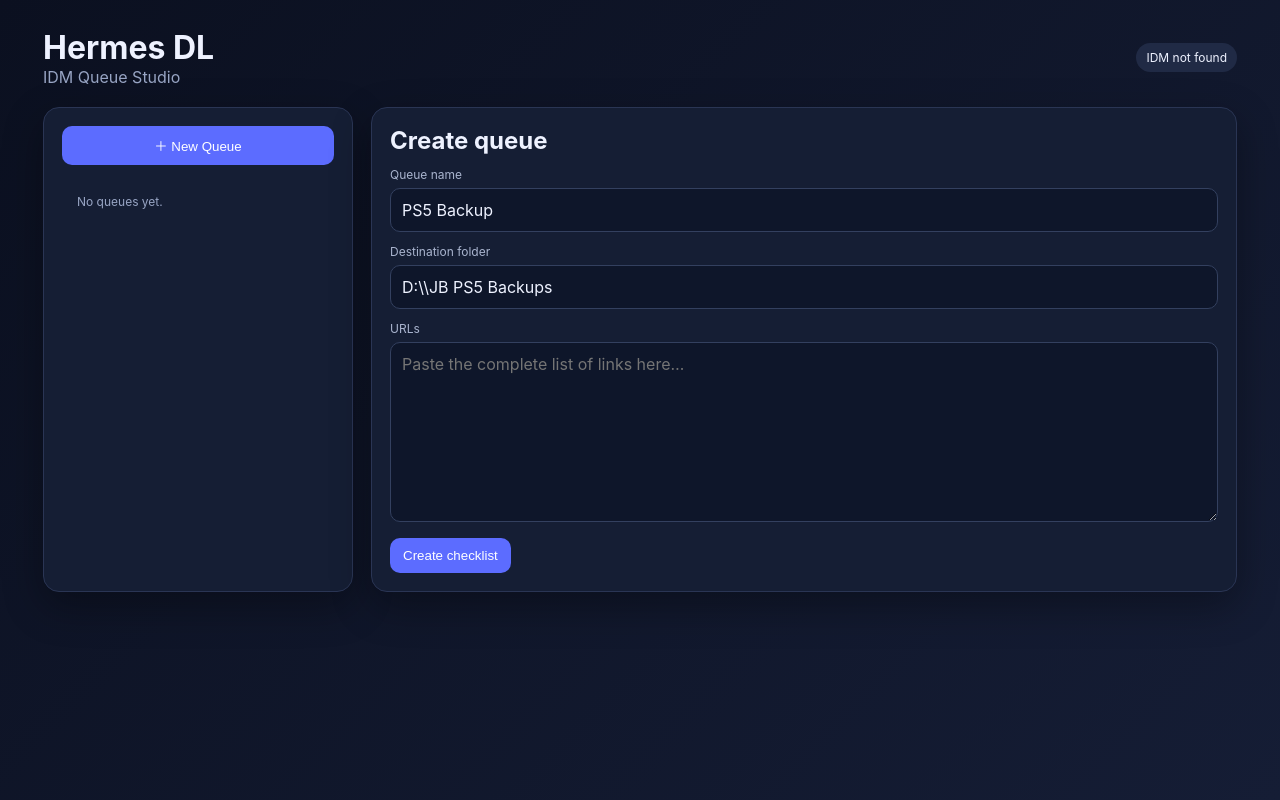
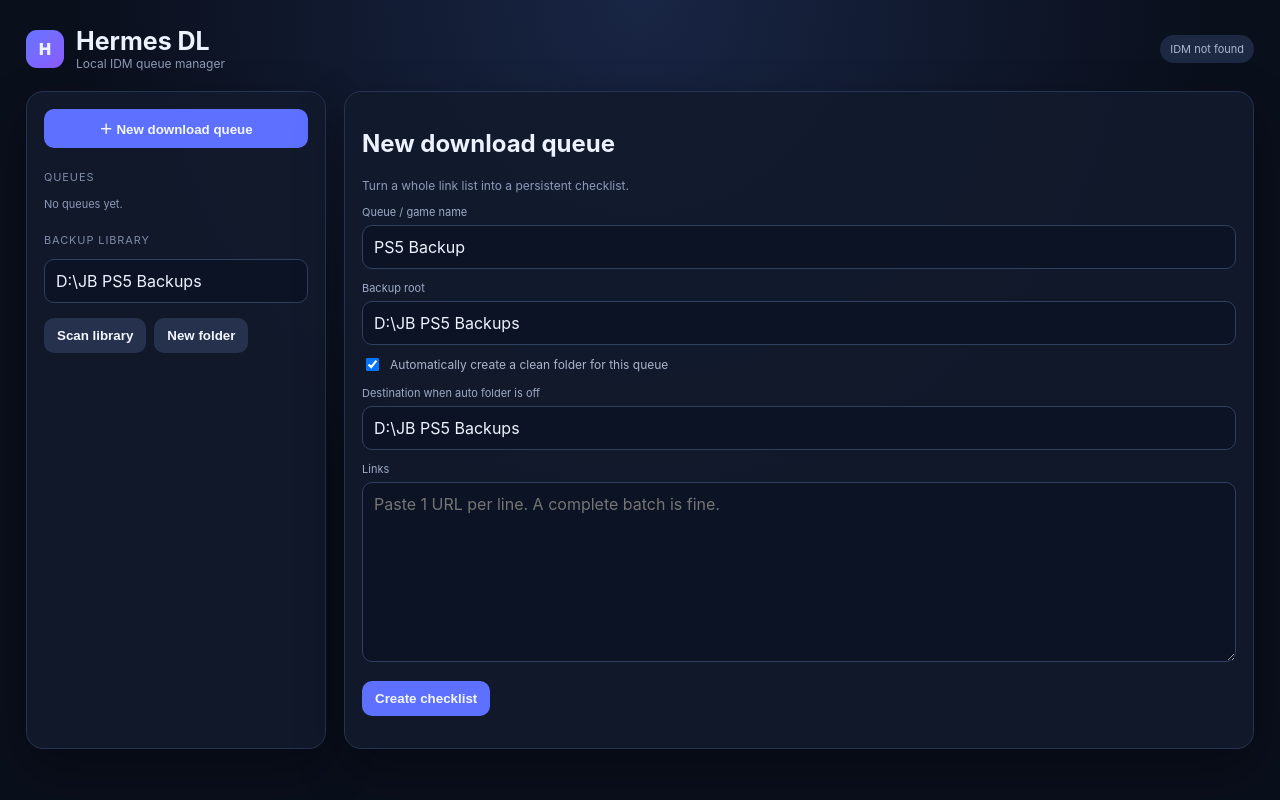
Before and after one commit to omaryazghi98-code/hermes-dl, a Flask app: page / in a window 1280 px wide. Run offline with Flask 3, Linux system fonts and the light colour scheme.

Commit message:
feat: add PS5 backup library and IDM queue UI
* feat: add PS5 backup library scanning and auto folders

* feat: add Hermes DL checklist and library UI

```diff
--- a/app.py
+++ b/app.py
@@ -215,6 +215,67 @@
     return render_template("index.html")
 
 
+
+def safe_folder_name(name: str) -> str:
+    name = re.sub(r'[<>:"/\\\\|?*]+', " ", (name or "").strip())
+    name = re.sub(r"\\s+", " ", name).strip().strip(".")
+    return name[:120] or "Untitled Download"
+
+
+def scan_library(root: str):
+    if not root:
+        raise ValueError("Root folder is required")
+    base = Path(root).expanduser()
+    if not base.exists():
+        return {"root": str(base), "folders": [], "sets": []}
+
+    folders = []
+    sets = {}
+    try:
+        for child in base.iterdir():
+            if child.is_dir():
+                folders.append({"name": child.name, "path": str(child)})
+    except OSError:
+        pass
+
+    locations = [base] + [Path(x["path"]) for x in folders]
+    for folder in locations:
+        try:
+            for f in folder.iterdir():
+                if not f.is_file():
+                    continue
+                m = PART_RE.search(f.name)
+                if not m:
+                    continue
+                prefix = f.name[:m.start()]
+                key = f"{folder.resolve()}::{prefix}"
+                entry = sets.setdefault(key, {
+                    "folder": str(folder),
+                    "name": prefix.rstrip(". -_") or folder.name,
+                    "parts": [],
+                    "count": 0,
+                    "total_bytes": 0,
+                })
+                entry["parts"].append(f.name)
+                entry["count"] += 1
+                try:
+                    entry["total_bytes"] += f.stat().st_size
+                except OSError:
+                    pass
+        except OSError:
+            continue
+
+    for entry in sets.values():
+        entry["parts"].sort(key=lambda n: (
+            part_number(n) if part_number(n) is not None else 999999, n.lower()
+        ))
+    return {
+        "root": str(base),
+        "folders": sorted(folders, key=lambda x: x["name"].lower()),
+        "sets": list(sets.values())
+    }
+
+
 @app.get("/api/config")
 def config():
     return jsonify({
@@ -224,11 +285,40 @@
     })
 
 
+
+@app.get("/api/library/scan")
+def library_scan():
+    root = (request.args.get("root") or "").strip()
+    try:
+        return jsonify(scan_library(root))
+    except Exception as e:
+        return jsonify({"error": str(e)}), 400
+
+
+@app.post("/api/library/folder")
+def library_folder():
+    data = request.get_json(force=True) or {}
+    root = (data.get("root") or "").strip()
+    name = safe_folder_name(data.get("name") or "")
+    if not root:
+        return jsonify({"error": "Root folder is required"}), 400
+    target = Path(root).expanduser() / name
+    try:
+        target.mkdir(parents=True, exist_ok=True)
+        return jsonify({"ok": True, "path": str(target)})
+    except Exception as e:
+        return jsonify({"error": str(e)}), 400
+
+
 @app.post("/api/projects")
 def create_project():
     data = request.get_json(force=True) or {}
     name = (data.get("name") or "Untitled Queue").strip()
     folder = (data.get("folder") or "").strip()
+    if data.get("auto_folder"):
+        root = (data.get("root") or r"D:\JB PS5 Backups").strip()
+        folder = str(Path(root).expanduser() / safe_folder_name(name))
+        Path(folder).mkdir(parents=True, exist_ok=True)
     links = normalize_links(data.get("links") or "")
     if not links:
         return jsonify({"error": "No URLs found."}), 400
--- a/templates/index.html
+++ b/templates/index.html
@@ -1,44 +1,87 @@
 <!doctype html>
-<html><head><meta charset="utf-8"><meta name="viewport" content="width=device-width,initial-scale=1"><title>Hermes DL</title>
+<html lang="en">
+<head>
+<meta charset="utf-8">
+<meta name="viewport" content="width=device-width, initial-scale=1">
+<title>Hermes DL</title>
 <style>
-:root{font-family:Inter,Segoe UI,Arial,sans-serif;background:#0b1020;color:#eef2ff}*{box-sizing:border-box}
-body{margin:0;background:linear-gradient(135deg,#0b1020,#151d35);min-height:100vh}.wrap{max-width:1250px;margin:auto;padding:28px}
-.top{display:flex;justify-content:space-between;align-items:center;margin-bottom:20px}h1,h2{margin:0}.muted{color:#98a5c4}
-.grid{display:grid;grid-template-columns:310px 1fr;gap:18px}.card{background:#151e34;border:1px solid #2a3554;border-radius:16px;padding:18px;box-shadow:0 14px 40px #0005}
-input,textarea{width:100%;padding:11px;border:1px solid #33405f;border-radius:10px;background:#0e162a;color:#eef2ff;font:inherit}textarea{min-height:180px}
-label{display:block;font-size:12px;color:#aab5cf;margin:12px 0 6px}.btn{border:0;border-radius:10px;padding:10px 13px;background:#293653;color:#fff;cursor:pointer}.primary{background:#5c6cff}.good{background:#20895b}.warn{background:#a75f20}
-.row{display:flex;gap:8px;flex-wrap:wrap}.pill{padding:7px 10px;background:#202a45;border-radius:999px;font-size:12px}.project{padding:11px;border-radius:10px;display:flex;justify-content:space-between;cursor:pointer}.project:hover,.project.active{background:#202a45}
-.bar{height:7px;background:#0a1020;border-radius:9px;overflow:hidden}.bar i{display:block;height:100%;background:#6977ff}.stats{display:flex;gap:8px;flex-wrap:wrap;margin:14px 0}
-table{width:100%;border-collapse:collapse}.item td{padding:12px 8px;border-bottom:1px solid #27314d}.file{font-weight:650}.small{font-size:12px}.status{font-size:12px}.complete{color:#64dfa0}.queued{color:#f5cc61}.ready{color:#8fa5ff}.partial,.missing{color:#ffb06e}.error{color:#ff7186}
-.toast{position:fixed;right:18px;bottom:18px;background:#202b47;border:1px solid #354366;padding:12px 15px;border-radius:10px;display:none}
-@media(max-width:800px){.grid{grid-template-columns:1fr}}
-</style></head>
-<body><div class="wrap">
-<div class="top"><div><h1>Hermes DL</h1><div class="muted">IDM Queue Studio</div></div><div id="idm" class="pill">Checking…</div></div>
-<div class="grid"><aside class="card"><button class="btn primary" style="width:100%" onclick="newQueue()">＋ New Queue</button><div id="projects" style="margin-top:14px"></div></aside>
-<main class="card"><div id="editor"></div></main></div></div><div id="toast" class="toast"></div>
+:root{font-family:Inter,Segoe UI,system-ui,sans-serif;background:#0a0f1c;color:#edf2ff}
+*{box-sizing:border-box}body{margin:0;min-height:100vh;background:radial-gradient(circle at top,#182544 0,#0a0f1c 55%)}
+.app{max-width:1280px;margin:auto;padding:26px}.top{display:flex;justify-content:space-between;align-items:center;margin-bottom:20px}
+.brand{display:flex;gap:12px;align-items:center}.logo{width:38px;height:38px;border-radius:11px;background:linear-gradient(135deg,#6675ff,#8c5cff);display:grid;place-items:center;font-weight:900}
+h1{font-size:25px;margin:0}.sub{font-size:12px;color:#8e9ab8}.grid{display:grid;grid-template-columns:300px 1fr;gap:18px}
+.card{background:#121a2cdd;border:1px solid #273451;border-radius:17px;padding:17px;box-shadow:0 20px 50px #0005}
+.btn{border:0;border-radius:10px;padding:10px 13px;background:#25314d;color:#f4f7ff;cursor:pointer;font-weight:650}.btn:hover{filter:brightness(1.12)}.primary{background:#5d70ff}.good{background:#1e8b5a}.warn{background:#9e5d24}
+.field{margin-top:12px}.field label{display:block;font-size:11px;color:#9eabc7;margin-bottom:6px}
+input,textarea{width:100%;border:1px solid #30405f;background:#0c1324;color:#eef3ff;border-radius:10px;padding:11px;font:inherit}textarea{min-height:180px;resize:vertical}
+label{font-size:11px;color:#9eabc7}.projects{margin-top:13px}.project{padding:11px;border-radius:10px;display:flex;justify-content:space-between;gap:8px;cursor:pointer}.project:hover,.project.active{background:#1e2942}
+.pill{padding:7px 10px;border-radius:999px;background:#1d2842;font-size:11px;color:#aab7d3}.stats{display:flex;gap:7px;flex-wrap:wrap;margin:14px 0}
+.bar{height:7px;background:#090f1b;border-radius:99px;overflow:hidden}.bar i{display:block;height:100%;background:#7080ff}
+.toolbar{display:flex;gap:8px;flex-wrap:wrap;margin:15px 0}.item td{border-bottom:1px solid #232e48;padding:11px 8px}table{width:100%;border-collapse:collapse}
+.file{font-weight:700}.small{font-size:11px;color:#8e9ab8}.status{font-size:11px;text-transform:capitalize}.complete{color:#61e19e}.queued{color:#f5d067}.ready{color:#8da0ff}.missing,.partial{color:#ffaf72}.error{color:#ff778a}
+.check{width:17px;height:17px}.section-title{font-size:11px;letter-spacing:.08em;text-transform:uppercase;color:#7f8baa;margin:22px 0 9px}
+.empty{text-align:center;padding:60px 15px;color:#8390ad}.toast{position:fixed;right:18px;bottom:18px;background:#1d2943;border:1px solid #354366;border-radius:11px;padding:12px 14px;display:none}
+.switch{display:flex;align-items:center;gap:8px;font-size:12px;color:#aab5cd;margin-top:10px}.switch input{width:auto}
+.library-set{padding:9px;border:1px solid #273451;border-radius:10px;margin-top:7px}
+@media(max-width:850px){.grid{grid-template-columns:1fr}.app{padding:15px}}
+</style>
+</head>
+<body>
+<div class="app">
+  <div class="top">
+    <div class="brand"><div class="logo">H</div><div><h1>Hermes DL</h1><div class="sub">Local IDM queue manager</div></div></div>
+    <div id="idm" class="pill">Checking IDM…</div>
+  </div>
+  <div class="grid">
+    <aside class="card">
+      <button class="btn primary" style="width:100%" onclick="newQueue()">＋ New download queue</button>
+      <div class="section-title">Queues</div>
+      <div id="projects" class="projects"></div>
+      <div class="section-title">Backup library</div>
+      <div class="field"><input id="libraryRoot" value="D:\JB PS5 Backups"></div>
+      <div class="toolbar"><button class="btn" onclick="scanLibrary()">Scan library</button><button class="btn" onclick="createLibraryFolder()">New folder</button></div>
+      <div id="library" class="small"></div>
+    </aside>
+    <main class="card"><div id="editor"></div></main>
+  </div>
+</div>
+<div id="toast" class="toast"></div>
 <script>
 let projects={},current=null;
-const $=x=>document.getElementById(x);
+const $=id=>document.getElementById(id);
 const esc=x=>String(x??'').replace(/[&<>"]/g,c=>({'&':'&amp;','<':'&lt;','>':'&gt;','"':'&quot;'}[c]));
-async function api(u,o={}){const r=await fetch(u,{headers:{'Content-Type':'application/json'},...o});const d=await r.json();if(!r.ok)throw Error(d.error||'Request failed');return d}
-function toast(s){$('toast').textContent=s;$('toast').style.display='block';setTimeout(()=>{$('toast').style.display='none'},2500)}
-function newQueue(){current=null;renderEditor({name:'New Queue',folder:'D:\\\\JB PS5 Backups',items:[]},true)}
-function renderProjects(){$('projects').innerHTML=Object.values(projects).sort((a,b)=>(b.created||0)-(a.created||0)).map(p=>{let d=p.items.filter(x=>x.status==='complete').length;let pc=p.items.length?Math.round(d/p.items.length*100):0;return '<div class="project '+(current&&current.id===p.id?'active':'')+'" onclick="loadProject(\''+p.id+'\')"><div><b>'+esc(p.name)+'</b><div class="small muted">'+p.items.length+' files</div></div><div class="small">'+pc+'%</div></div>'}).join('')||'<div class="small muted" style="padding:15px">No queues yet.</div>'}
-function renderEditor(p,isNew){if(isNew){$('editor').innerHTML='<h2>Create queue</h2><label>Queue name</label><input id="name" value="PS5 Backup"><label>Destination folder</label><input id="folder" value="D:\\\\JB PS5 Backups"><label>URLs</label><textarea id="links" placeholder="Paste the complete list of links here…"></textarea><div class="row" style="margin-top:12px"><button class="btn primary" onclick="createQueue()">Create checklist</button></div>';return}
-let done=p.items.filter(x=>x.status==='complete').length,total=p.items.length,pct=total?Math.round(done/total*100):0;
-let rows=p.items.map(x=>'<tr class="item"><td><input type="checkbox" class="check" data-id="'+x.id+'" '+(x.status==='complete'?'disabled':'')+'></td><td><div class="file">'+esc(x.filename)+'</div><div class="small muted">'+(x.part?'Part '+x.part+' · ':'')+esc(x.message||'')+'</div></td><td class="status '+esc(x.status)+'">'+esc(x.status)+'</td><td class="small muted">'+(x.remote_size?fmt(x.remote_size):'')+'</td></tr>').join('');
-$('editor').innerHTML='<div class="top"><div><h2>'+esc(p.name)+'</h2><div class="small muted">'+esc(p.folder||'No folder')+'</div></div><div class="row"><button class="btn" onclick="scan()">↻ Scan</button><button class="btn" onclick="openFolder()">Open folder</button></div></div><div class="stats"><span class="pill">'+done+'/'+total+' complete</span><span class="pill">'+p.items.filter(x=>x.status==='queued').length+' queued</span><span class="pill">'+p.items.filter(x=>x.status==='missing'||x.status==='partial').length+' need download</span></div><div class="bar"><i style="width:'+pct+'%"></i></div><div class="row" style="margin:16px 0"><button class="btn primary" onclick="resolveMissing()">Resolve missing</button><button class="btn good" onclick="queueReady()">Queue selected / missing</button><button class="btn warn" onclick="startQueue()">▶ Start IDM queue</button><button class="btn" onclick="deleteQueue()">Delete</button></div><div style="overflow:auto"><table><tbody>'+rows+'</tbody></table></div>'}
-function fmt(n){let u=['B','KB','MB','GB','TB'],i=0;while(n>=1024&&i<4){n/=1024;i++}return n.toFixed(i?1:0)+' '+u[i]}
-function ids(){return [...document.querySelectorAll('.check:checked')].map(x=>x.dataset.id)}
-async function init(){let c=await api('/api/config');projects=c.projects||{};$('idm').textContent=c.idm?'IDM detected':'IDM not found';renderProjects();let a=Object.values(projects)[0];a?loadProject(a.id):renderEditor({},true)}
-async function createQueue(){try{let p=await api('/api/projects',{method:'POST',body:JSON.stringify({name:$('name').value,folder:$('folder').value,links:$('links').value})});projects[p.id]=p;await loadProject(p.id);toast('Checklist created')}catch(e){toast(e.message)}}
-async function loadProject(id){current=await api('/api/projects/'+id);renderProjects();renderEditor(current,false)}
-async function scan(){try{current=await api('/api/projects/'+current.id+'/scan',{method:'POST'});projects[current.id]=current;renderProjects();renderEditor(current,false)}catch(e){toast(e.message)}}
-async function resolveMissing(){try{let selected=ids();current=await api('/api/projects/'+current.id+'/resolve',{method:'POST',body:JSON.stringify({ids:selected,mode:'auto'})});projects[current.id]=current;renderEditor(current,false);toast('Resolution finished')}catch(e){toast(e.message)}}
-async function queueReady(){try{let selected=ids();let d=await api('/api/projects/'+current.id+'/queue',{method:'POST',body:JSON.stringify({ids:selected})});current=d.project;projects[current.id]=current;renderEditor(current,false);toast('Added to IDM')}catch(e){toast(e.message)}}
+async function api(url,opt={}){const r=await fetch(url,{headers:{'Content-Type':'application/json'},...opt});const d=await r.json();if(!r.ok)throw Error(d.error||'Request failed');return d}
+function toast(s){$('toast').textContent=s;$('toast').style.display='block';setTimeout(()=>{$('toast').style.display='none'},2600)}
+function newQueue(){current=null;renderEditor(true);renderProjects()}
+function renderProjects(){$('projects').innerHTML=Object.values(projects).sort((a,b)=>(b.created||0)-(a.created||0)).map(p=>{const d=p.items.filter(x=>x.status==='complete').length,pc=p.items.length?Math.round(d/p.items.length*100):0;return '<div class="project '+(current&&current.id===p.id?'active':'')+'" onclick="loadProject(\''+p.id+'\')"><div><b>'+esc(p.name)+'</b><div class="small">'+p.items.length+' parts</div></div><span class="small">'+pc+'%</span></div>'}).join('')||'<div class="small">No queues yet.</div>'}
+function renderEditor(isNew){
+ if(isNew){$('editor').innerHTML='<h2>New download queue</h2><div class="sub" style="margin-top:4px">Turn a whole link list into a persistent checklist.</div>'+
+ '<div class="field"><label>Queue / game name</label><input id="name" value="PS5 Backup"></div>'+
+ '<div class="field"><label>Backup root</label><input id="root" value="D:\\JB PS5 Backups"></div>'+
+ '<label class="switch"><input id="autoFolder" type="checkbox" checked> Automatically create a clean folder for this queue</label>'+
+ '<div class="field"><label>Destination when auto folder is off</label><input id="folder" value="D:\\JB PS5 Backups"></div>'+
+ '<div class="field"><label>Links</label><textarea id="links" placeholder="Paste 1 URL per line. A complete batch is fine."></textarea></div>'+
+ '<div class="toolbar"><button class="btn primary" onclick="createQueue()">Create checklist</button></div>';return}
+ const p=current,done=p.items.filter(x=>x.status==='complete').length,total=p.items.length,pct=total?Math.round(done/total*100):0;
+ const rows=p.items.map(x=>'<tr class="item"><td><input class="check" type="checkbox" data-id="'+x.id+'" '+(x.status==='complete'?'disabled':'')+'></td><td><div class="file">'+esc(x.filename)+'</div><div class="small">'+(x.part?'Part '+x.part+' · ':'')+esc(x.message||'')+'</div></td><td class="status '+esc(x.status)+'">'+esc(x.status)+'</td><td class="small">'+(x.remote_size?fmt(x.remote_size):'')+'</td></tr>').join('');
+ $('editor').innerHTML='<div style="display:flex;justify-content:space-between;gap:10px;align-items:flex-start"><div><h2>'+esc(p.name)+'</h2><div class="sub" style="margin-top:4px">'+esc(p.folder||'No destination')+'</div></div><div class="toolbar" style="margin:0"><button class="btn" onclick="scan()">↻ Scan</button><button class="btn" onclick="openFolder()">Open</button></div></div>'+
+ '<div class="stats"><span class="pill">'+done+'/'+total+' complete</span><span class="pill">'+p.items.filter(x=>x.status==='queued').length+' queued</span><span class="pill">'+p.items.filter(x=>x.status==='ready').length+' ready</span><span class="pill">'+p.items.filter(x=>x.status==='missing'||x.status==='partial').length+' missing</span></div>'+
+ '<div class="bar"><i style="width:'+pct+'%"></i></div><div class="toolbar"><button class="btn primary" onclick="resolveMissing()">Resolve selected / missing</button><button class="btn good" onclick="queueReady()">Queue selected</button><button class="btn warn" onclick="startQueue()">▶ Start IDM</button><button class="btn" onclick="deleteQueue()">Delete</button></div>'+
+ '<div style="overflow:auto"><table><tbody>'+rows+'</tbody></table></div>'
+}
+function fmt(n){const u=['B','KB','MB','GB','TB'];let i=0;while(n>=1024&&i<4){n/=1024;i++}return n.toFixed(i?1:0)+' '+u[i]}
+function selected(){return [...document.querySelectorAll('.check:checked')].map(x=>x.dataset.id)}
+async function init(){const c=await api('/api/config');projects=c.projects||{};$('idm').textContent=c.idm?'IDM detected':'IDM not found';renderProjects();const p=Object.values(projects)[0];if(p)await loadProject(p.id);else renderEditor(true)}
+async function createQueue(){try{const name=$('name').value.trim()||'PS5 Backup',root=$('root').value.trim(),auto=$('autoFolder').checked,folder=$('folder').value.trim();const p=await api('/api/projects',{method:'POST',body:JSON.stringify({name,root,auto_folder:auto,folder,links:$('links').value})});projects[p.id]=p;await loadProject(p.id);toast('Checklist created')}catch(e){toast(e.message)}}
+async function loadProject(id){current=await api('/api/projects/'+id);renderProjects();renderEditor(false)}
+async function scan(){try{current=await api('/api/projects/'+current.id+'/scan',{method:'POST'});projects[current.id]=current;renderProjects();renderEditor(false)}catch(e){toast(e.message)}}
+async function resolveMissing(){try{const s=selected();current=await api('/api/projects/'+current.id+'/resolve',{method:'POST',body:JSON.stringify({ids:s,mode:'auto'})});projects[current.id]=current;renderEditor(false);toast('Resolution finished')}catch(e){toast(e.message)}}
+async function queueReady(){try{const s=selected();const d=await api('/api/projects/'+current.id+'/queue',{method:'POST',body:JSON.stringify({ids:s})});current=d.project;projects[current.id]=current;renderEditor(false);toast('Added to IDM')}catch(e){toast(e.message)}}
 async function startQueue(){try{await api('/api/projects/'+current.id+'/start',{method:'POST'});toast('IDM queue started')}catch(e){toast(e.message)}}
 async function openFolder(){try{await api('/api/projects/'+current.id+'/open-folder',{method:'POST'})}catch(e){toast(e.message)}}
-async function deleteQueue(){if(!confirm('Delete this queue?'))return;await api('/api/projects/'+current.id,{method:'DELETE'});delete projects[current.id];current=null;renderProjects();renderEditor({},true)}
-init().catch(e=>toast(e.message));setInterval(()=>{if(current)scan().catch(()=>{})},10000);
-</script></body></html>
+async function deleteQueue(){if(!confirm('Delete this queue?'))return;await api('/api/projects/'+current.id,{method:'DELETE'});delete projects[current.id];current=null;renderProjects();renderEditor(true)}
+async function scanLibrary(){try{const root=$('libraryRoot').value.trim(),d=await api('/api/library/scan?root='+encodeURIComponent(root));$('library').innerHTML='<div><b>'+d.folders.length+'</b> folders · <b>'+d.sets.length+'</b> multipart sets</div>'+d.sets.slice(0,8).map(s=>'<div class="library-set"><b>'+esc(s.name)+'</b><br><span class="small">'+s.count+' part(s) · '+fmt(s.total_bytes)+'</span></div>').join('');toast('Library scanned')}catch(e){toast(e.message)}}
+async function createLibraryFolder(){const root=$('libraryRoot').value.trim(),name=prompt('Folder name');if(!name)return;try{const d=await api('/api/library/folder',{method:'POST',body:JSON.stringify({root,name})});toast('Created '+d.path);scanLibrary()}catch(e){toast(e.message)}}
+init().catch(e=>toast(e.message));setInterval(()=>{if(current)scan().catch(()=>{})},12000);
+</script>
+</body></html>
```
